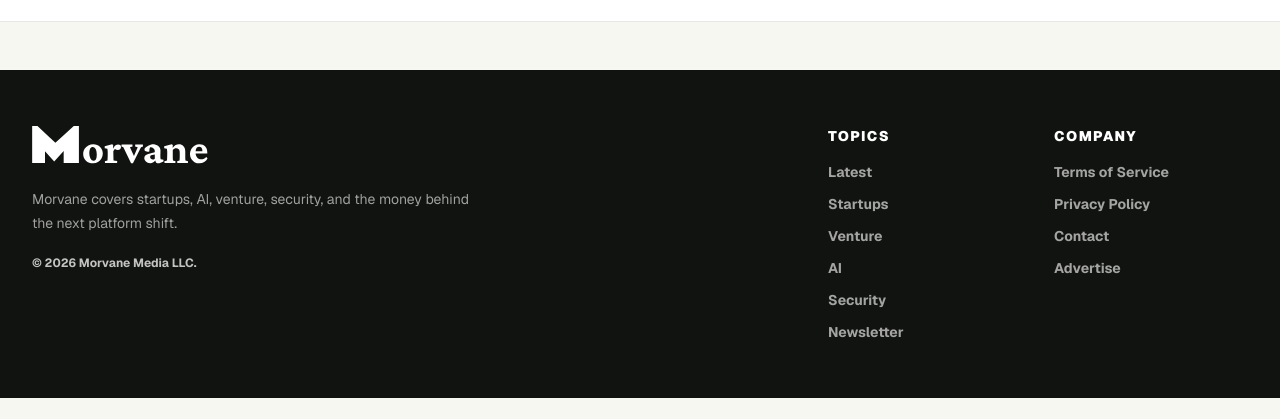
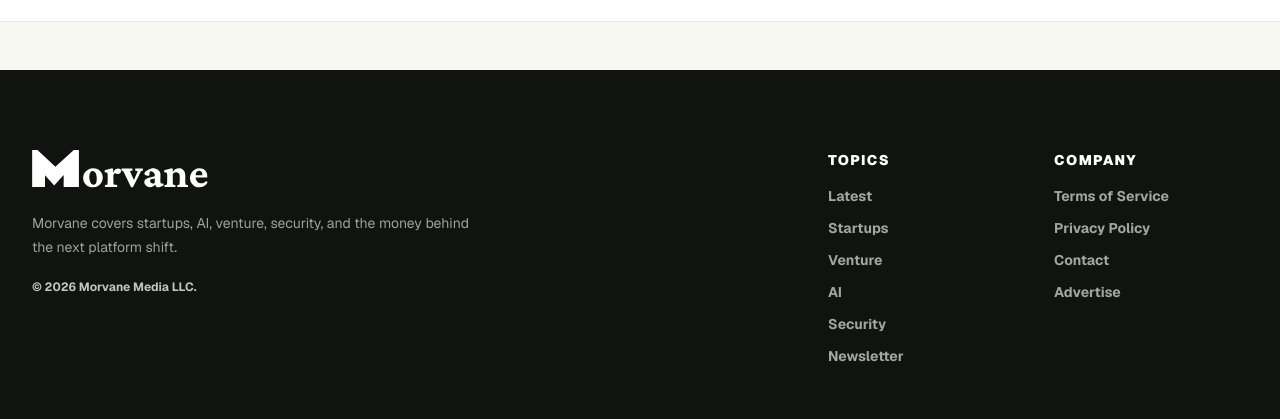
Before and after one commit to farzeenilyaszargar/Morvane, a Next.js app: page / in a window 1280 px wide. Shown: the part 5705-6124 px from the top of the page. Before the commit the page ends 6103 px from the top, so only its background shows below. Built offline with nearby package versions, Linux system fonts and the light colour scheme.

Commit message:
Increase footer top padding

```diff
--- a/components/site-footer.tsx
+++ b/components/site-footer.tsx
@@ -20,7 +20,7 @@ const legalLinks = [
 export function SiteFooter() {
   return (
     <footer className="bg-[#10130f] text-white">
-      <div className="mx-auto grid max-w-7xl gap-10 px-5 py-12 sm:px-8 lg:grid-cols-[minmax(0,1fr)_420px] lg:items-start lg:py-14">
+      <div className="mx-auto grid max-w-7xl gap-10 px-5 pb-12 pt-20 sm:px-8 lg:grid-cols-[minmax(0,1fr)_420px] lg:items-start lg:pb-14">
         <div>
           <Link href="/" aria-label="Morvane home" className="inline-flex">
             <Image
```
